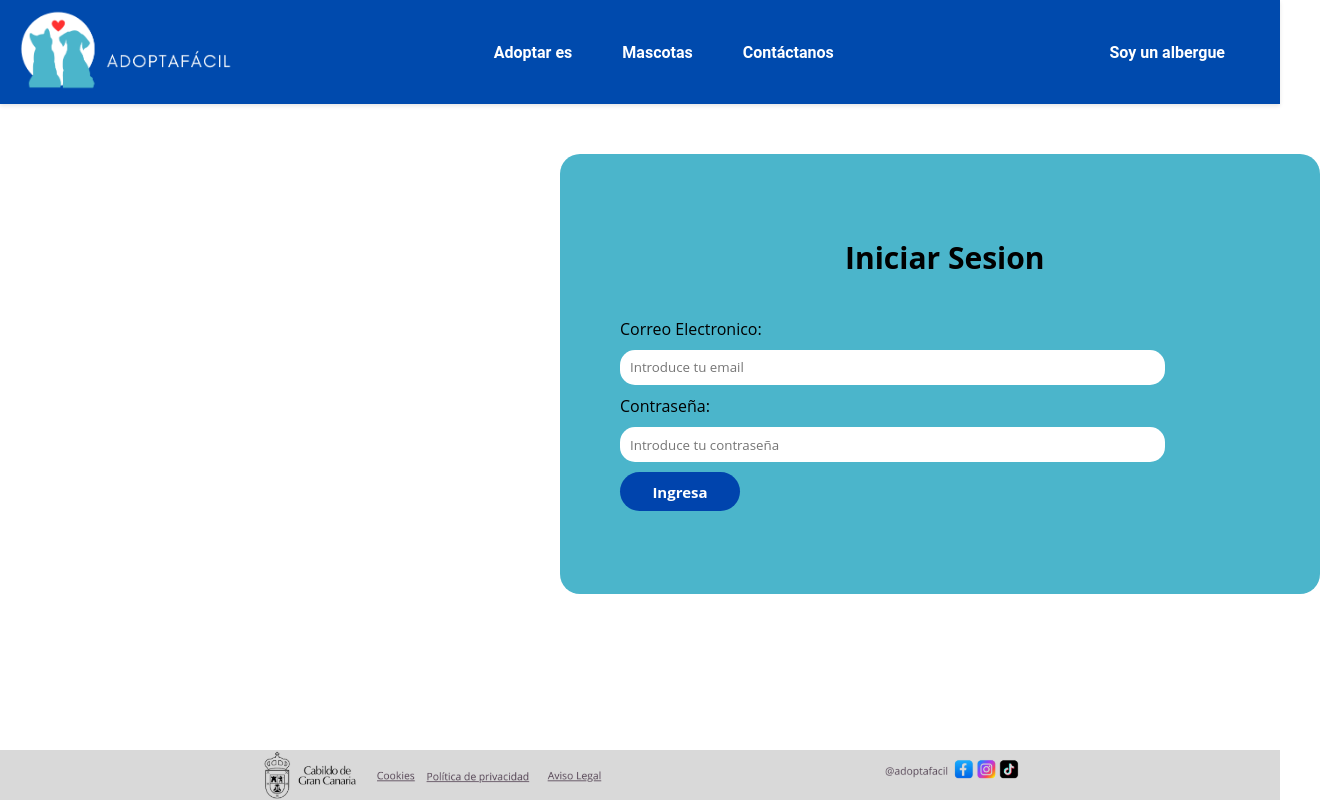
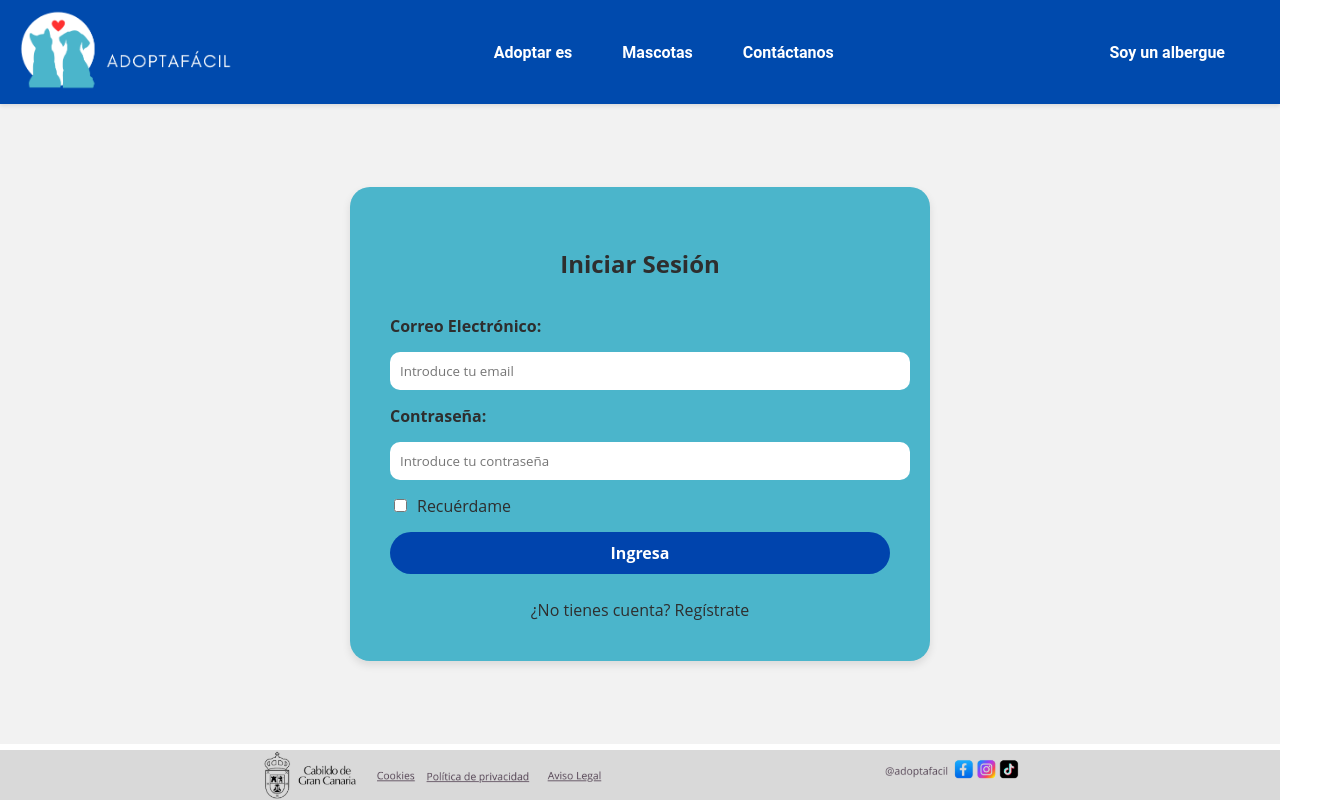
Before and after one commit to Calvinbol/mascotas, a React (Vite) app in the folder frontend/: page /login in a window 1280 px wide. Shown: the whole page, 1320 px wide, since content can reach past the window. Built offline with nearby package versions, Linux system fonts and the light colour scheme.

Commit message:
Formulario Iniciar Sesion (Recuerdame y Link registro nuevo usuario)

```diff
--- a/frontend/src/components/LoginFrom.jsx
+++ b/frontend/src/components/LoginFrom.jsx
@@ -1,69 +1,76 @@
-import { useContext, useState } from 'react'
-import { login } from '../Services/auth.service'
-import { useNavigate } from 'react-router-dom'
-import toast from 'react-hot-toast'
-import { HostelContext } from '../context/hostelContext'
-
+import { useContext, useState } from 'react';
+import { login } from '../Services/auth.service';
+import { useNavigate, Link } from 'react-router-dom';
+import toast from 'react-hot-toast';
+import { HostelContext } from '../context/hostelContext';
 
 function LoginForm() {
-    const [password, setPassword] = useState('')
-    const [email, setEmail] = useState('')
-    const [errs, setErrs] = useState('') //Para mostrar si hay algún error
-  const navigate = useNavigate()
-
-  const {hostel, setHostel} = useContext(HostelContext)
+  const [password, setPassword] = useState('');
+  const [email, setEmail] = useState('');
+  const [rememberMe, setRememberMe] = useState(false);
+  const [errs, setErrs] = useState('');
+  const navigate = useNavigate();
+  const { hostel, setHostel } = useContext(HostelContext);
 
   async function handleClick(event) {
-        event.preventDefault()
+    event.preventDefault();
     try {
-            let response = await login(email, password)
-            setErrs('')
-            console.log(response.name)
-            localStorage.setItem('token', response.token)
-            setHostel(response.hostel)
+      let response = await login(email, password);
+      setErrs('');
+      console.log(response.name);
+      if (rememberMe) {
+        localStorage.setItem('token', response.token);
+      } else {
+        sessionStorage.setItem('token', response.token);
+      }
+      setHostel(response.hostel);
 
-
-
-
-            toast.success('Hello World ' + response.name)
-            navigate('/')
+      toast.success('Hello World ' + response.name);
+      navigate('/');
     } catch (error) {
-            setErrs(error.message)
+      setErrs(error.message);
     }
-
   }
 
   return (
-      <>
+    <div className="login-container">
       <form className="form">
-        <label className='inicio'>Iniciar Sesion</label>
-          <label>Correo Electronico:</label>
+        <h2 className="form-title">Iniciar Sesión</h2>
+        <label className="form-label">Correo Electrónico:</label>
         <input
-            className="email"
+          className="form-input"
           placeholder="Introduce tu email"
           type="email"
-            onChange={function (event) {
-              setEmail(event.target.value);
-            }}
+          onChange={(event) => setEmail(event.target.value)}
         />
-
-           <label>Contraseña:</label>
+        <label className="form-label">Contraseña:</label>
         <input
-          className='pass'
+          className="form-input"
           placeholder="Introduce tu contraseña"
           type="password"
-            onChange={function (event) {
-              setPassword(event.target.value);
-            }}
+          onChange={(event) => setPassword(event.target.value)}
         />
+        <label className="form-checkbox">
+          <input
+            type="checkbox"
+            checked={rememberMe}
+            onChange={() => setRememberMe(!rememberMe)}
+          />
+          Recuérdame
+        </label>
 
-          {errs && <p className="error">{errs}</p>}
+        {errs && <p className="form-error">{errs}</p>}
 
-          <button className="ingresa" onClick={handleClick}>Ingresa</button>
+        <button className="form-button" onClick={handleClick}>Ingresa</button>
+        <Link to="/register" className="form-link">¿No tienes cuenta? Regístrate</Link>
       </form>
-
-      </>
+      {hostel && (
+        <div className="hostel-info">
+          <h3>Bienvenido, {hostel.name}</h3>
+        </div>
+      )}
+    </div>
   );
 }
 
-export default LoginForm
+export default LoginForm;
--- a/frontend/src/pages/Login/Login.css
+++ b/frontend/src/pages/Login/Login.css
@@ -1,44 +1,92 @@
-.form{
+.login-container {
+    display: flex;
+    flex-direction: column;
+    align-items: center;
+    justify-content: center;
+    height: 80vh;
+    background-color: #f2f2f2;
+  }
+
+  .form {
     background-color: #4bb5cb;
-    padding: 60px;
-    margin: 50px;
-    margin-left: 35em;
-    height: 20em;
-    width: 40em;
+    width: 500px;
+    padding: 40px;
     border-radius: 20px;
+    box-shadow: 0 4px 8px rgba(0, 0, 0, 0.1);
     display: flex;
-    justify-content: center;
-    align-items: flex-start;
     flex-direction: column;
-    gap: 10px;
+    gap: 15px;
     font-family: "Open Sans", sans-serif;
-}
+  }
 
-.email, .pass{
-    width: 40em;
-    height: 2.5em;
-    border-radius: 15px;
+  .form-title {
+    text-align: center;
+    color: rgb(46, 46, 46);
+  }
+
+  .form-label {
+    color: rgb(46, 46, 46);
+    font-weight: bold;
+  }
+
+  .form-input {
+    width: 100%;
+    padding: 10px;
+    border-radius: 10px;
     border: none;
-    padding-left: 10px;
     font-family: "Open Sans", sans-serif;
-}
+  }
 
-.ingresa{
+  .form-checkbox {
+    display: flex;
+    align-items: center;
+    color: rgb(46, 46, 46);
+    font-family: "Open Sans", sans-serif;
+  }
+
+  .form-checkbox input {
+    margin-right: 10px;
+  }
+
+  .form-error {
+    color: rgb(46, 46, 46);
+    font-size: 17px;
+    text-align: center;
+    font-weight: bold;
+  }
+
+  .form-button {
     background-color: #0044ad;
+    color: white;
+    border: none;
     border-radius: 22px;
-    height: 2.6em;
-    width: 8em;
-    color: white;
+    padding: 10px 20px;
+    font-size: 16px;
     font-weight: bold;
-    border: none;
-    font-size: 15px;
+    cursor: pointer;
     font-family: "Open Sans", sans-serif;
-}
+  }
 
-.inicio{
-    padding-left: 7.5em;
-    padding-bottom: 30px;
-    font-size: 30px;
-    font-weight: bold;
+  .form-button:hover {
+    background-color: #003a99;
+  }
+
+  .form-link {
+    color: rgb(46, 46, 46);
+    text-align: center;
+    margin-top: 10px;
     font-family: "Open Sans", sans-serif;
-}
+    text-decoration: none;
+  }
+
+
+  .form-link:hover {
+    text-decoration: underline;
+  }
+
+  .hostel-info {
+    margin-top: 20px;
+    text-align: center;
+    color: #0044ad;
+    font-size: 18px;
+  }
--- a/frontend/src/pages/Login/Login.jsx
+++ b/frontend/src/pages/Login/Login.jsx
@@ -1,8 +1,7 @@
-import LoginForm from "../../components/LoginFrom";
-import './Login.css'
+import LoginForm from '../../components/LoginFrom';
+import './Login.css';
 
 function Login() {
-
   return (
     <>
       <LoginForm />
```
Lines whose indentation alone changed are shown as unchanged.
